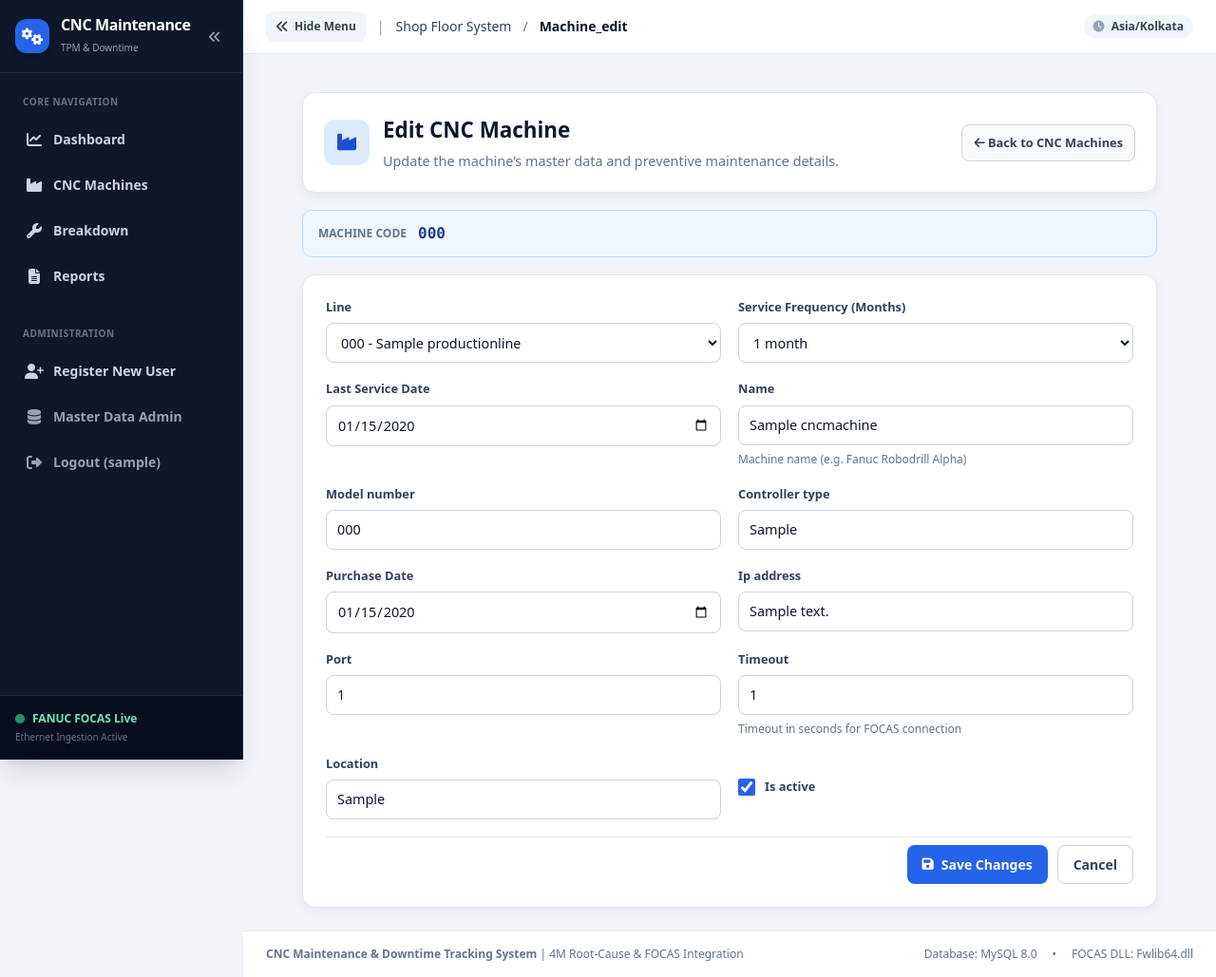
After one commit to DhiviJR/CNC-Maintenance, a Django app: page /machines/000/edit/ in a window 1280 px wide. The commit adds this page. Shown: the whole page at 95% size. Run offline with Django 5.2, Linux system fonts and the light colour scheme; a user stored in the database is signed in; tables that the repository leaves empty hold one stand-in row (values such as "Sample post"); some libraries are stand-ins or nearby versions.

Commit message:
crud operation is done and edit and delete pages are created.

```diff
--- /dev/null
+++ b/maintenance/Backend/forms.py
@@ -0,0 +1,45 @@
+from django import forms
+from maintenance.models import CNCMachine, ProductionLine
+
+
+##############################################################################
+# Class Name : MachineForm
+#
+# Parameters : None.
+#
+# Note : Provides editable CNC machine details for the machine page.
+##############################################################################
+class MachineForm(forms.ModelForm):
+    production_line = forms.ModelChoiceField(
+        queryset=ProductionLine.objects.filter(is_active=True),
+        required=False,
+        label='Line',
+    )
+
+    ##############################################################################
+    # Class Name : Meta
+    #
+    # Parameters : None.
+    #
+    # Note : Selects the machine fields shown in the edit form.
+    ##############################################################################
+    class Meta:
+        model = CNCMachine
+        fields = (
+            'production_line',
+            'service_frequency',
+            'last_service_date',
+            'name',
+            'model_number',
+            'controller_type',
+            'purchase_date',
+            'ip_address',
+            'port',
+            'timeout',
+            'location',
+            'is_active',
+        )
+        widgets = {
+            'last_service_date': forms.DateInput(attrs={'type': 'date'}),
+            'purchase_date': forms.DateInput(attrs={'type': 'date'}),
+        }
--- a/maintenance/admin.py
+++ b/maintenance/admin.py
@@ -25,7 +25,7 @@ class ProductionLineAdmin(admin.ModelAdmin):
 
 @admin.register(CNCMachine)
 class CNCMachineAdmin(admin.ModelAdmin):
-    fields = ('production_line', 'service_frequency', 'last_service_date', 'machine_code', 'name', 'model_number', 'controller_type', 'ip_address', 'port', 'timeout', 'location', 'current_status', 'qr_code_image', 'is_active')
+    fields = ('production_line', 'service_frequency', 'last_service_date', 'machine_code', 'name', 'model_number', 'controller_type', 'purchase_date', 'ip_address', 'port', 'timeout', 'location', 'current_status', 'qr_code_image', 'is_active')
     list_display = ('production_line', 'service_frequency', 'last_service_date', 'machine_code', 'name', 'model_number', 'ip_address', 'port', 'status_badge', 'qr_preview', 'is_active', 'last_polled_at')
     list_filter = ('production_line', 'service_frequency', 'current_status', 'is_active', 'controller_type')
     search_fields = ('production_line__line_code', 'production_line__name', 'machine_code', 'name', 'ip_address', 'location')
--- a/maintenance/urls.py
+++ b/maintenance/urls.py
@@ -8,6 +8,8 @@ urlpatterns = [
 
     # 2. CNC Fleet & QR Management
     path('machines/', views.machine_list_view, name='machine_list'),
+    path('machines/<str:machine_code>/edit/', views.machine_edit_view, name='machine_edit'),
+    path('machines/<str:machine_code>/delete/', views.machine_delete_view, name='machine_delete'),
     path('machines/<str:machine_code>/', views.machine_detail_view, name='machine_detail'),
     path('machines/<str:machine_code>/qr-print/', views.qr_print_view, name='qr_print'),
     path('machines/<str:machine_code>/fetch-live-status/', views.fetch_live_status_action, name='fetch_live_status'),
--- a/maintenance/views.py
+++ b/maintenance/views.py
@@ -28,6 +28,7 @@ from .models import (
 from .focas.simulator import CNCSimulator
 from .focas.collector import TelemetryCollector
 from .Backend.login_config import LOGIN_CREDENTIALS, LOGIN_ROLES
+from .Backend.forms import MachineForm
 
 import openpyxl
 from openpyxl.styles import Font, PatternFill, Alignment, Border, Side
@@ -353,6 +354,45 @@ def machine_list_view(request):
     })
 
 
+##############################################################################
+# Function Name : machine_edit_view
+#
+# Parameters    : request - The current web request.
+#                 machine_code - The code of the machine to edit.
+#
+# Note          : Saves changes to one CNC machine's master data.
+##############################################################################
+def machine_edit_view(request, machine_code):
+    machine = get_object_or_404(CNCMachine, machine_code=machine_code)
+    form = MachineForm(request.POST or None, instance=machine)
+    if request.method == 'POST' and form.is_valid():
+        form.save()
+        messages.success(request, f"Machine {machine.machine_code} was updated.")
+        return redirect('machine_list')
+    return render(request, 'maintenance/machine_form.html', {
+        'form': form,
+        'machine': machine,
+    })
+
+
+##############################################################################
+# Function Name : machine_delete_view
+#
+# Parameters    : request - The current web request.
+#                 machine_code - The code of the machine to delete.
+#
+# Note          : Deletes a machine after the user confirms the action.
+##############################################################################
+def machine_delete_view(request, machine_code):
+    machine = get_object_or_404(CNCMachine, machine_code=machine_code)
+    if request.method == 'POST':
+        machine_code = machine.machine_code
+        machine.delete()
+        messages.success(request, f"Machine {machine_code} and its linked history were deleted.")
+        return redirect('machine_list')
+    return render(request, 'maintenance/machine_confirm_delete.html', {'machine': machine})
+
+
 def machine_detail_view(request, machine_code):
     """Detailed view for a single machine with history and QR code."""
     machine = get_object_or_404(CNCMachine, machine_code=machine_code)
@@ -630,6 +670,12 @@ def ticket_list_view(request):
     tickets = BreakdownTicket.objects.select_related('machine', 'technician', 'failure_sub_category__category').order_by('-alarm_time')
 
     # Filters
+    line = request.GET.get('line', '')
+    if line == '__unassigned__':
+        tickets = tickets.filter(machine__line_name='')
+    elif line:
+        tickets = tickets.filter(machine__line_name=line)
+
     status = request.GET.get('status')
     if status:
         tickets = tickets.filter(status=status)
@@ -646,10 +692,13 @@ def ticket_list_view(request):
     if category:
         tickets = tickets.filter(failure_sub_category__category__code=category)
 
-    machines = CNCMachine.objects.filter(is_active=True)
+    machines = CNCMachine.objects.filter(is_active=True).order_by('machine_code')
+    lines = CNCMachine.objects.filter(is_active=True).values_list('line_name', flat=True).distinct().order_by('line_name')
     return render(request, 'maintenance/ticket_list.html', {
         'tickets': tickets,
         'machines': machines,
+        'lines': lines,
+        'selected_line': line,
         'selected_status': status,
         'selected_machine': machine_code,
         'selected_shift': shift,
@@ -754,9 +803,14 @@ def andon_board_view(request):
     """
     machines = CNCMachine.objects.filter(is_active=True).order_by('machine_code')
     lines = machines.values_list('line_name', flat=True).distinct().order_by('line_name')
-    active_alarms = BreakdownTicket.objects.filter(
+    active_alarms = list(BreakdownTicket.objects.filter(
         status__in=['OPEN_ALARM', 'ACKNOWLEDGED', 'UNDER_REPAIR']
-    ).select_related('machine', 'technician').order_by('-alarm_time')
+    ).select_related('machine', 'technician').order_by('-alarm_time'))
+    ticket_by_machine = {}
+    for ticket in active_alarms:
+        ticket_by_machine.setdefault(ticket.machine_id, ticket)
+    for machine in machines:
+        machine.active_ticket = ticket_by_machine.get(machine.machine_code)
     breakdown_machine_codes = set(
         machines.filter(
             Q(current_status__in=['ALARM', 'EMERGENCY_STOP', 'UNDER_MAINTENANCE']) |
@@ -796,6 +850,9 @@ def add_months(service_date, months):
 ##############################################################################
 def preventive_maintenance_view(request):
     line_filter = request.GET.get('line', '')
+    selected_service_status = request.GET.get('status', '')
+    if selected_service_status not in {'Due', 'Due Soon', 'Safe'}:
+        selected_service_status = ''
 
     if request.method == 'POST':
         machine = get_object_or_404(
@@ -851,6 +908,14 @@ def preventive_maintenance_view(request):
             'service_status': service_status,
         })
 
+    service_status_order = {
+        'Due': ['Due', 'Due Soon', 'Safe'],
+        'Due Soon': ['Due Soon', 'Due', 'Safe'],
+        'Safe': ['Safe', 'Due Soon', 'Due'],
+    }
+    status_order = service_status_order.get(selected_service_status, ['Due', 'Due Soon', 'Safe'])
+    machine_rows.sort(key=lambda row: status_order.index(row['service_status']) if row['service_status'] in status_order else len(status_order))
+
     return render(request, 'maintenance/preventive_maintenance.html', {
         'machine_rows': machine_rows,
         'lines': lines,
@@ -859,6 +924,7 @@ def preventive_maintenance_view(request):
         'due_soon_count': due_soon_count,
         'safe_count': safe_count,
         'due_soon_days': 30,
+        'selected_service_status': selected_service_status,
     })
 
 
--- /dev/null
+++ b/static/maintenance/machine_form.css
@@ -0,0 +1,153 @@
+#machine-edit-page {
+    display: grid;
+    gap: 18px;
+    max-width: 900px;
+    margin: 0 auto;
+}
+
+#machine-edit-header {
+    display: flex;
+    align-items: center;
+    justify-content: space-between;
+    gap: 18px;
+    padding: 22px;
+    background: #fff;
+    border: 1px solid #e2e8f0;
+    border-radius: 14px;
+    box-shadow: 0 4px 12px #0f172a0d;
+}
+
+#machine-edit-title { display: flex; align-items: center; gap: 14px; }
+
+#machine-edit-icon {
+    display: grid;
+    width: 48px;
+    height: 48px;
+    place-items: center;
+    color: #1d4ed8;
+    background: #dbeafe;
+    border-radius: 12px;
+    font-size: 1.25rem;
+}
+
+#machine-edit-header h1 { margin: 0; color: #0f172a; font-size: 1.4rem; font-weight: 750; }
+#machine-edit-header p { margin: 5px 0 0; color: #64748b; font-size: 0.9rem; }
+
+#machine-edit-back {
+    padding: 9px 12px;
+    color: #334155;
+    background: #f8fafc;
+    border: 1px solid #cbd5e1;
+    border-radius: 8px;
+    font-size: 0.8rem;
+    font-weight: 650;
+    text-decoration: none;
+    white-space: nowrap;
+}
+
+#machine-edit-back:hover { background: #f1f5f9; }
+
+#machine-edit-identity {
+    display: flex;
+    align-items: center;
+    gap: 12px;
+    padding: 12px 16px;
+    color: #1e3a8a;
+    background: #eff6ff;
+    border: 1px solid #bfdbfe;
+    border-radius: 10px;
+}
+
+#machine-edit-identity span { color: #64748b; font-size: 0.75rem; font-weight: 700; text-transform: uppercase; }
+#machine-edit-identity strong { font-family: Consolas, monospace; font-size: 1rem; }
+
+#machine-edit-form {
+    display: grid;
+    grid-template-columns: repeat(2, minmax(0, 1fr));
+    gap: 18px;
+    padding: 24px;
+    background: #fff;
+    border: 1px solid #e2e8f0;
+    border-radius: 14px;
+    box-shadow: 0 4px 12px #0f172a0d;
+}
+
+#machine-edit-form > div { min-width: 0; }
+
+#machine-edit-form label {
+    display: block;
+    margin-bottom: 7px;
+    color: #334155;
+    font-size: 0.8rem;
+    font-weight: 700;
+}
+
+#machine-edit-form input:not([type="checkbox"]),
+#machine-edit-form select,
+#machine-edit-form textarea {
+    box-sizing: border-box;
+    width: 100%;
+    min-height: 42px;
+    padding: 9px 11px;
+    color: #0f172a;
+    background: #fff;
+    border: 1px solid #cbd5e1;
+    border-radius: 8px;
+    font: inherit;
+    font-size: 0.9rem;
+}
+
+#machine-edit-form input:focus,
+#machine-edit-form select:focus,
+#machine-edit-form textarea:focus {
+    outline: 3px solid #bfdbfe;
+    border-color: #3b82f6;
+}
+
+#machine-edit-form input[type="checkbox"] { width: 18px; height: 18px; accent-color: #2563eb; }
+#machine-field-is_active { display: flex; align-items: center; gap: 10px; }
+#machine-field-is_active label { margin: 0; }
+#machine-field-is_active input { order: -1; }
+
+#machine-edit-form p { margin: 6px 0 0; color: #64748b; font-size: 0.75rem; }
+#machine-edit-form p[id^="machine-error-"] { color: #b91c1c; font-weight: 600; }
+#machine-form-errors { grid-column: 1 / -1; padding: 12px 14px; color: #b91c1c; background: #fef2f2; border: 1px solid #fecaca; border-radius: 8px; }
+#machine-form-errors ul { margin: 0; padding-left: 18px; }
+
+#machine-form-actions {
+    display: flex;
+    grid-column: 1 / -1;
+    justify-content: flex-end;
+    gap: 10px;
+    padding-top: 8px;
+    border-top: 1px solid #e2e8f0;
+}
+
+#machine-save-button,
+#machine-cancel-button {
+    display: inline-flex;
+    align-items: center;
+    justify-content: center;
+    gap: 8px;
+    min-height: 40px;
+    padding: 9px 16px;
+    border-radius: 8px;
+    font-size: 0.875rem;
+    font-weight: 700;
+    text-decoration: none;
+}
+
+#machine-save-button { color: #fff; background: #2563eb; border: 0; cursor: pointer; }
+#machine-save-button:hover { background: #1d4ed8; }
+#machine-cancel-button { color: #334155; background: #fff; border: 1px solid #cbd5e1; }
+#machine-cancel-button:hover { background: #f8fafc; }
+
+@media (max-width: 640px) {
+    #machine-edit-header { align-items: flex-start; flex-direction: column; }
+    #machine-edit-form { grid-template-columns: 1fr; padding: 18px; }
+    #machine-form-errors,
+    #machine-form-actions { grid-column: 1; }
+    #machine-form-actions { justify-content: stretch; }
+    #machine-save-button,
+    #machine-cancel-button { flex: 1; }
+}
--- a/templates/maintenance/machine_detail.html
+++ b/templates/maintenance/machine_detail.html
@@ -13,6 +13,9 @@
             </div>
             <p class="text-sm text-slate-500 mt-1">
                 Model: {{ machine.model_number }} | Controller: {{ machine.controller_type }} | IP: {{ machine.ip_address }}:{{ machine.port }} | Location: {{ machine.location }}
+            </p>
+            <p class="text-sm text-slate-500 mt-1">
+                Purchase Date: {% if machine.purchase_date %}{{ machine.purchase_date|date:"d-M-Y" }}{% else %}Not recorded{% endif %}
             </p>
         </div>
 
--- /dev/null
+++ b/templates/maintenance/machine_form.html
@@ -0,0 +1,45 @@
+{% extends 'base.html' %}
+{% load static %}
+
+{% block title %}Edit {{ machine.machine_code }} | CNC Maintenance{% endblock %}
+
+{% block extra_head %}
+<link rel="stylesheet" href="{% static 'maintenance/machine_form.css' %}">
+{% endblock %}
+
+{% block content %}
+<div id="machine-edit-page">
+    <header id="machine-edit-header">
+        <div id="machine-edit-title">
+            <div id="machine-edit-icon"><i class="fa-solid fa-industry"></i></div>
+            <div>
+                <h1>Edit CNC Machine</h1>
+                <p>Update the machine’s master data and preventive maintenance details.</p>
+            </div>
+        </div>
+        <a id="machine-edit-back" href="{% url 'machine_list' %}"><i class="fa-solid fa-arrow-left"></i> Back to CNC Machines</a>
+    </header>
+
+    <div id="machine-edit-identity">
+        <span>Machine Code</span>
+        <strong>{{ machine.machine_code }}</strong>
+    </div>
+
+    <form id="machine-edit-form" method="post">
+        {% csrf_token %}
+        {% if form.non_field_errors %}<div id="machine-form-errors">{{ form.non_field_errors }}</div>{% endif %}
+        {% for field in form %}
+            <div id="machine-field-{{ field.name }}">
+                <label for="{{ field.id_for_label }}">{{ field.label }}</label>
+                {{ field }}
+                {% if field.help_text %}<p>{{ field.help_text }}</p>{% endif %}
+                {% for error in field.errors %}<p id="machine-error-{{ field.name }}">{{ error }}</p>{% endfor %}
+            </div>
+        {% endfor %}
+        <div id="machine-form-actions">
+            <button id="machine-save-button" type="submit"><i class="fa-solid fa-floppy-disk"></i> Save Changes</button>
+            <a id="machine-cancel-button" href="{% url 'machine_list' %}">Cancel</a>
+        </div>
+    </form>
+</div>
+{% endblock %}
```
Also changed, not shown: maintenance/models.py (+6 -5 lines), static/maintenance/machine_confirm_delete.css (added, +114 -0 lines), templates/maintenance/andon.html (+17 -10 lines), templates/maintenance/dashboard.html (+10 -10 lines), templates/maintenance/machine_confirm_delete.html (added, +35 -0 lines), templates/maintenance/machine_list.html (+23 -15 lines), templates/maintenance/preventive_maintenance.html (+15 -7 lines), templates/maintenance/ticket_detail.html (+5 -15 lines), templates/maintenance/ticket_list.html (+11 -1 lines), maintenance/migrations/0006_cnc_machine_purchase_date.py (added).
